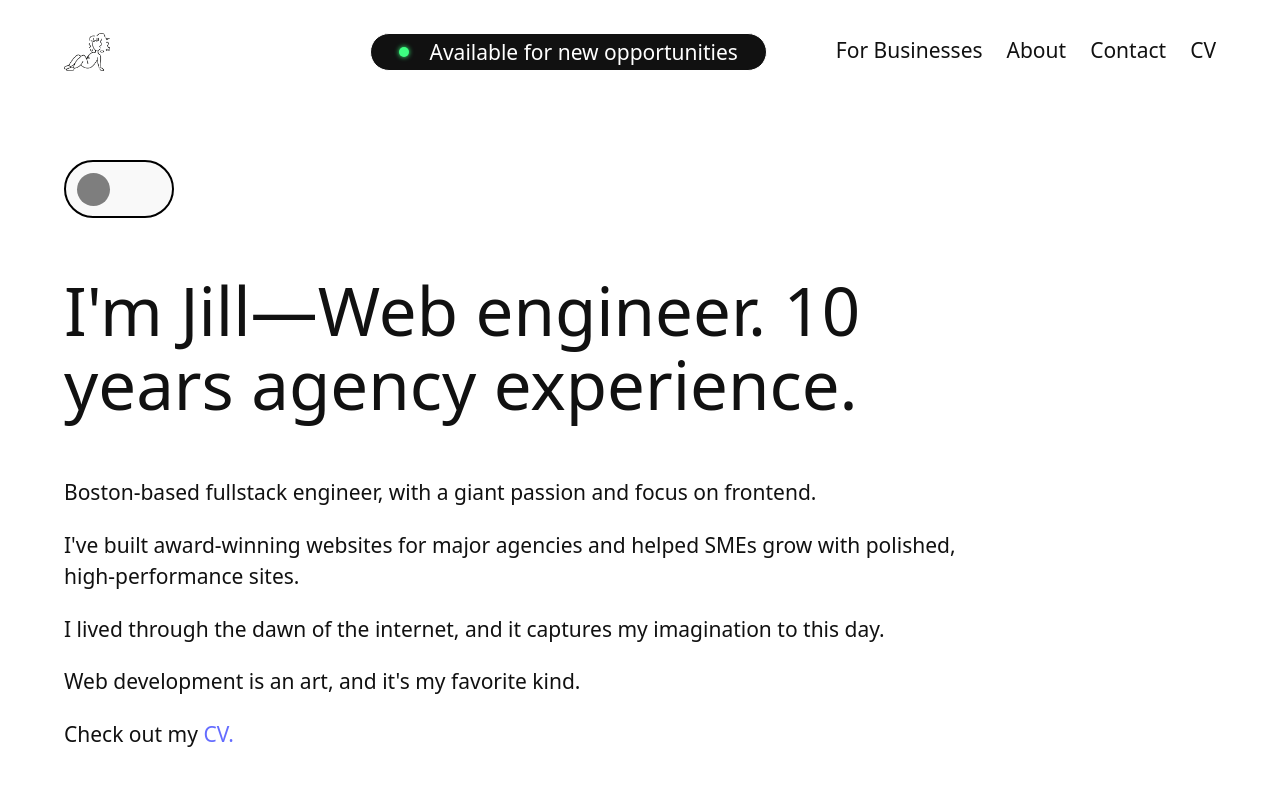
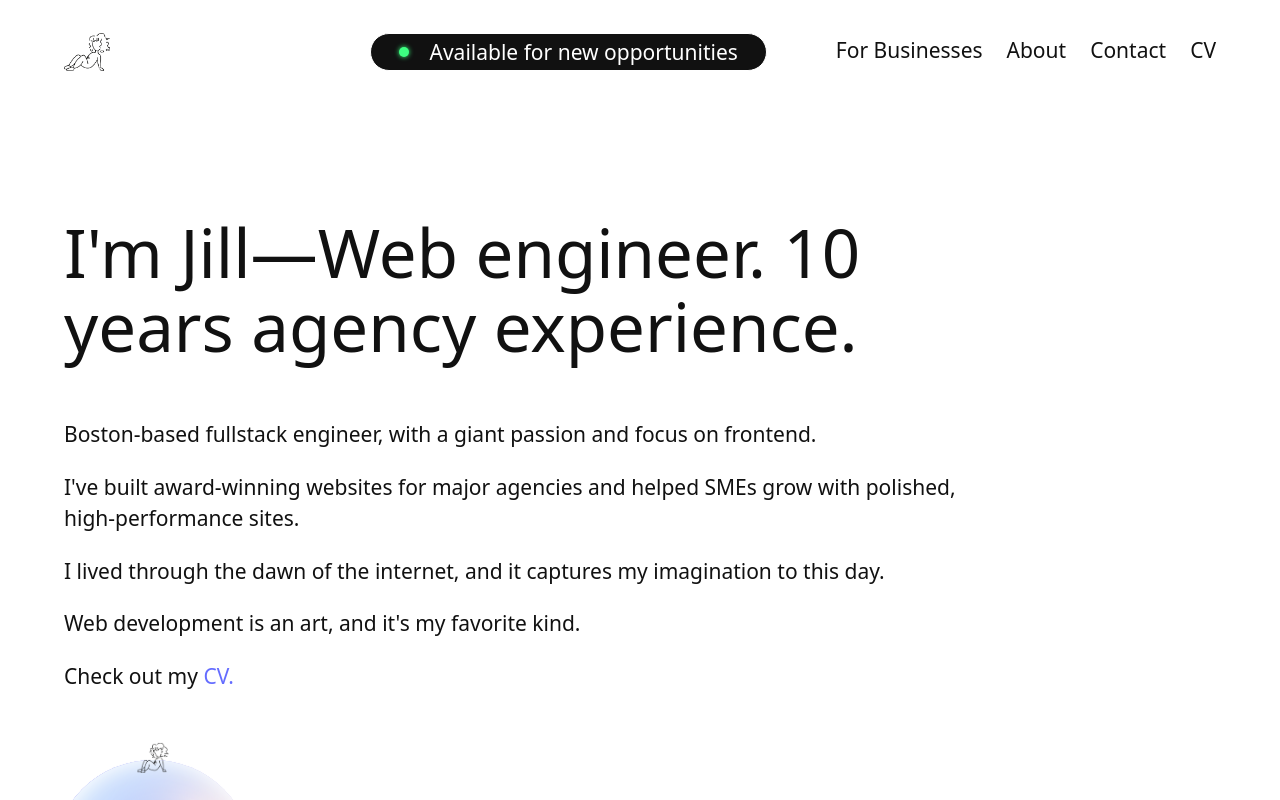
Before and after one commit to jillii/portfolio, a React (Vite) app: page /about in a window 1280 px wide. Shown: the top 800 px of the page. Built offline with nearby package versions, Linux system fonts and the light colour scheme.

Commit message:
Remove theme toggle from project pages.

```diff
--- a/src/App.jsx
+++ b/src/App.jsx
@@ -1,5 +1,6 @@
 import './App.css'
 import './assets/Nav.css'
+import { useEffect, useCallback, useState } from 'react'
 import { BrowserRouter, Routes, Route, Link } from 'react-router-dom'
 import Nav from './components/Nav'
 import Footer from './components/Footer'
@@ -8,11 +9,20 @@ import About from './pages/About'
 import Businesses from './pages/Businesses'
 import { WORK, PROJECTS } from './data'
 import Project from './pages/Project'
-import ModeToggle from './components/ModeToggle.jsx'
 import ScrollToTop from './components/ScrollToTop.js'
 import { Analytics } from "@vercel/analytics/react"
 
 function App() {
+  const [theme, setTheme] = useState(localStorage.getItem("theme") ? localStorage.getItem("theme") === 'dark' : window.matchMedia("(prefers-color-scheme: dark)").matches)
+
+  const handleThemeToggle = useCallback(() => {
+    setTheme(!theme)
+  })
+
+  useEffect(() => {
+    document.querySelector('html').dataset.theme = theme ? 'dark' : 'light'
+    localStorage.setItem("theme", theme ? 'dark' : 'light');
+  }, [theme])
 
   return (
     <>
@@ -20,9 +30,8 @@ function App() {
       <BrowserRouter>
         <ScrollToTop />
         <Nav />
-        <ModeToggle />
         <Routes>
-          <Route path="/" element={<Home />}></Route>
+          <Route path="/" element={<Home theme={theme} handleThemeToggle={handleThemeToggle} />}></Route>
           <Route path="/about/" element={<About />}></Route>
           <Route path="/businesses/" element={<Businesses />}></Route>
           {WORK.map((item, index) => {
--- a/src/components/ModeToggle.jsx
+++ b/src/components/ModeToggle.jsx
@@ -1,19 +1,10 @@
 import { useEffect, useState } from "react"
 
-export default function ModeToggle () {
-    const [theme, setTheme] = useState(localStorage.getItem("theme") ? localStorage.getItem("theme") === 'dark' : window.matchMedia("(prefers-color-scheme: dark)").matches)
-
-    const handleThemeToggle = () => {
-        setTheme(!theme)
-    }
-    useEffect(() => {
-        document.querySelector('html').dataset.theme = theme ? 'dark' : 'light'
-        localStorage.setItem("theme", theme ? 'dark' : 'light');
-    }, [theme])
+export default function ModeToggle (props) {
 
     return (
         <div className="site-container">
-            <button className={`theme-toggle${theme ? ' active' : ''}`} type="button" aria-label="Toggle color theme" onClick={handleThemeToggle}></button>
+            <button className={`theme-toggle${props.theme ? ' active' : ''}`} type="button" aria-label="Toggle color theme" onClick={props.handleThemeToggle}></button>
         </div>
     )
 }
--- a/src/pages/Home.jsx
+++ b/src/pages/Home.jsx
@@ -1,9 +1,10 @@
 import {ABOUT, WORK, PROJECTS} from '../data'
 import Section from '../components/Section'
+import ModeToggle from '../components/ModeToggle';
 import '../assets/Home.css'
 import React, { useState, useEffect } from 'react';
 
-function Home() {
+function Home(props) {
     const webDevAs = ABOUT.list
     const [text, setText] = useState(webDevAs[0])
     const [index, setIndex] = useState(1)
@@ -20,6 +21,7 @@ function Home() {
 
     return (
         <>
+            <ModeToggle  theme={props.theme} handleThemeToggle={props.handleThemeToggle} />
             <section>
                 <div className="site-container">
                     <h1 className="bio site-title">{ABOUT.summary} <span key={index} id="as-text" className="as-text">{text}</span></h1>
```
